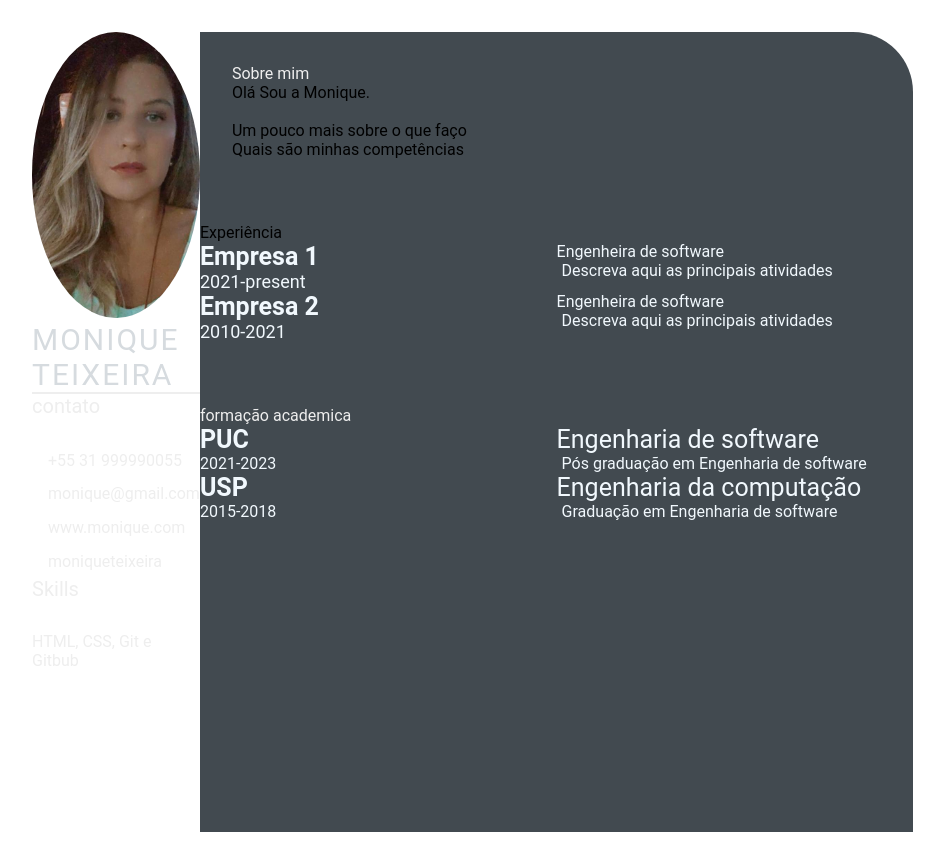
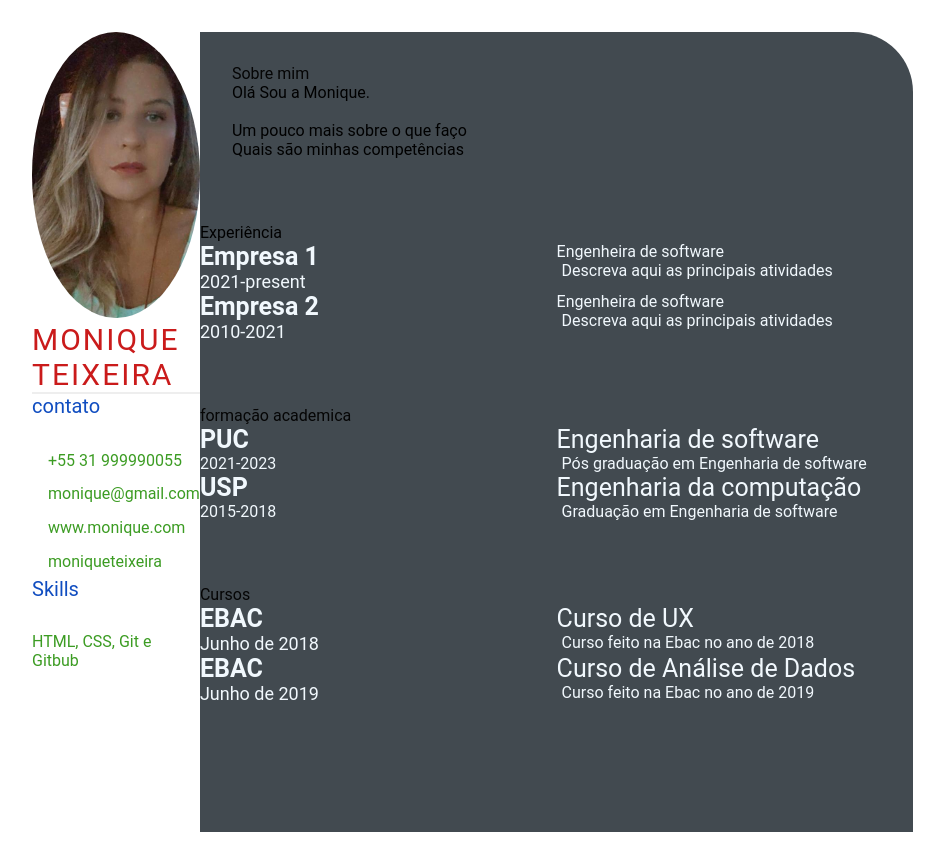
Before and after one commit to moniqueteixeira/moniqueteixeira.github.io, a plain HTML site: page index.html in a window 1280 px wide. Shown: the whole page, without its empty margins (96-1040 px from the left). Drawn offline with Linux system fonts and the light colour scheme.

Commit message:
alteraçao aula 6

```diff
--- a/index.html
+++ b/index.html
@@ -1,7 +1,7 @@
 <!DOCTYPE html>
 <html lang="en">
 
-<head>
+<head class="head">
     <meta charset="UTF-8">
     <meta http-equiv="X-UA-Compatible" content="IE=edge">
     <meta name="viewport" content="width=device-width, initial-scale=1.0">
@@ -95,7 +95,33 @@
                     </div>
                 </div>
             </section>
+            <section class="awards gap">
+                <div class="right-title">Cursos</div>
+                <div class="awards-contents">
+                    <div class="awards-left">
+                    <p class="awards-company-name">EBAC</p>
+                    <p class="awards-time-period">Junho de 2018</p>
+                </div>
+                <div class="awards right">
+                    <p class="awards-name">Curso de UX</p>
+                    <p class="awards-desc">
+                        Curso feito na Ebac no ano de 2018
+                    </p>
+                </div>
+                <div class="awards-left">
+                    <p class="awards-company-name">EBAC</p>
+                    <p class="awards-time-period">Junho de 2019</p>
+                </div>
+                <div class="awards right">
+                    <p class="awards-name">Curso de Análise de Dados</p>
+                    <p class="awards-desc">
+                        Curso feito na Ebac no ano de 2019
+                    </p>
+                </div>
+                </div>
+            </section>
         </section>
     </main>
-</body
+</body>
+
 </html>
--- a/style.css
+++ b/style.css
@@ -4,6 +4,10 @@
     box-sizing: border-box;
     list-style: none;
     font-family: 'Roboto', sans-serif;
+}
+.head {
+    font-size: 25px;
+    color: #75f300;
 }
 
 .resume-contents {
@@ -42,14 +46,14 @@
 }
 
 .name {
-    color: #D6DBDF;
+    color: #ca1b1b;
     font-size: 30px;
     letter-spacing: 2px;
     text-transform: uppercase;
 }
 
 .profession {
-    color: #eeeeee;
+    color: #104dc0;
     font-size: 20px;
     text-transform: uppercase;
     text-align: center;
@@ -57,7 +61,7 @@
 
 /* .contact-info { border-bottom: 2px solid #1B2631; } */
 .left-title {
-    color: #eeeeee;
+    color: #104dc0;
     font-size: 20px;
 }
 
@@ -68,14 +72,14 @@
 .contact-info ul li,
 .references ul li {
     padding: .4rem 0;
-    color: #eeeeee;
+    color: #3c9c23;
 }
 
 .contact-info ul li i,
 .references ul li i {
     padding-right: 1rem;
     font-size: 18px;
-    color: #eeeeee;
+    color: #3c9c23;
 }
 
 .skills ul {
@@ -83,7 +87,7 @@
 }
 .skills ul li p {
     padding: .4rem 0;
-    color: #eeeeee;
+    color: #3c9c23;
 }
 
 .right-section-contents {
@@ -91,7 +95,7 @@
 }
 
 .right-title {
-    color: #eeeeee;
+    color: #050505;
 }
 
 .gap {
```
Lines whose indentation alone changed are shown as unchanged.
